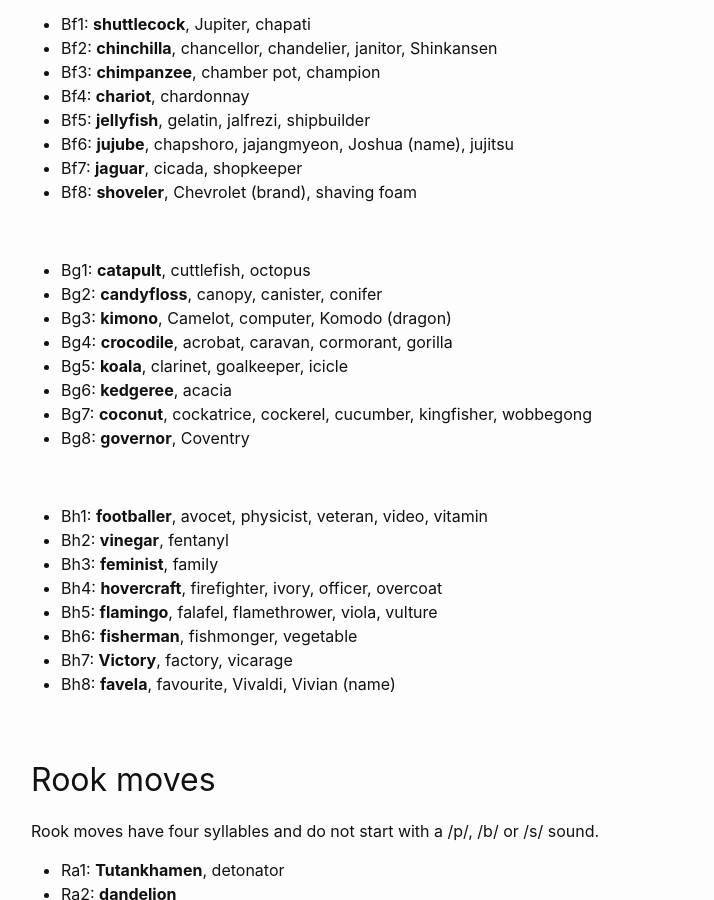
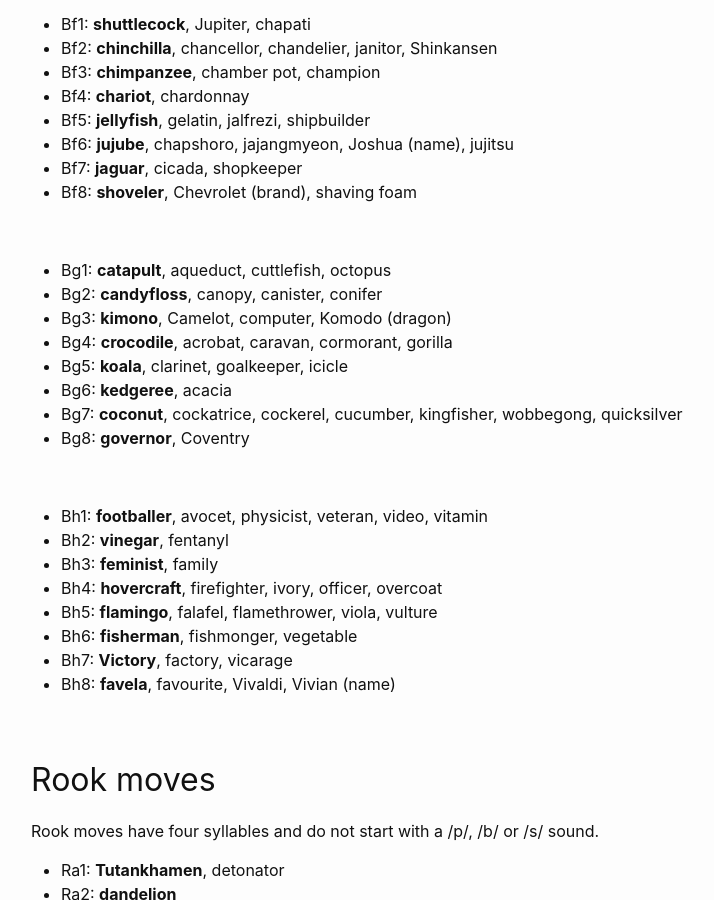
Before and after one commit to liontailedmacaque/liontailedmacaque.github.io, a Jekyll site: the page built from chessmemorypalace/picturewords.md, in a window 1280 px wide and 900 px high, scrolled down 5876 px. Shown: the whole window, without its empty margins (239-953 px from the left). Built offline with Jekyll 4.4.1, drawn with Linux system fonts in a browser that asks for light colours; some of the changed text lies outside the part shown.

Commit message:
Update picturewords.md

```diff
--- a/chessmemorypalace/picturewords.md
+++ b/chessmemorypalace/picturewords.md
@@ -222,13 +222,13 @@ Bishop moves have three syllables and do not start with a /p/, /b/ or /s/ sound.
 - Bf7: **jaguar**, cicada, shopkeeper
 - Bf8: **shoveler**, Chevrolet (brand), shaving foam
 <p><br></p>
-- Bg1: **catapult**, cuttlefish, octopus
+- Bg1: **catapult**, aqueduct, cuttlefish, octopus
 - Bg2: **candyfloss**, canopy, canister, conifer
 - Bg3: **kimono**, Camelot, computer, Komodo (dragon)
 - Bg4: **crocodile**, acrobat, caravan, cormorant, gorilla
 - Bg5: **koala**, clarinet, goalkeeper, icicle
 - Bg6: **kedgeree**, acacia
-- Bg7: **coconut**, cockatrice, cockerel, cucumber, kingfisher, wobbegong
+- Bg7: **coconut**, cockatrice, cockerel, cucumber, kingfisher, wobbegong, quicksilver
 - Bg8: **governor**, Coventry
 <p><br></p>
 - Bh1: **footballer**, avocet, physicist, veteran, video, vitamin
```
Also changed, not shown: other parts of chessmemorypalace/picturewords.md (+5 -5 lines).
